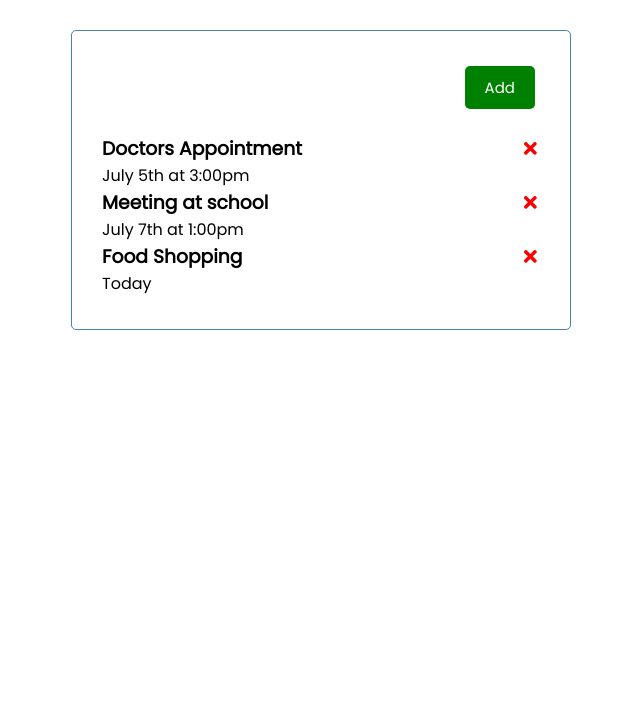
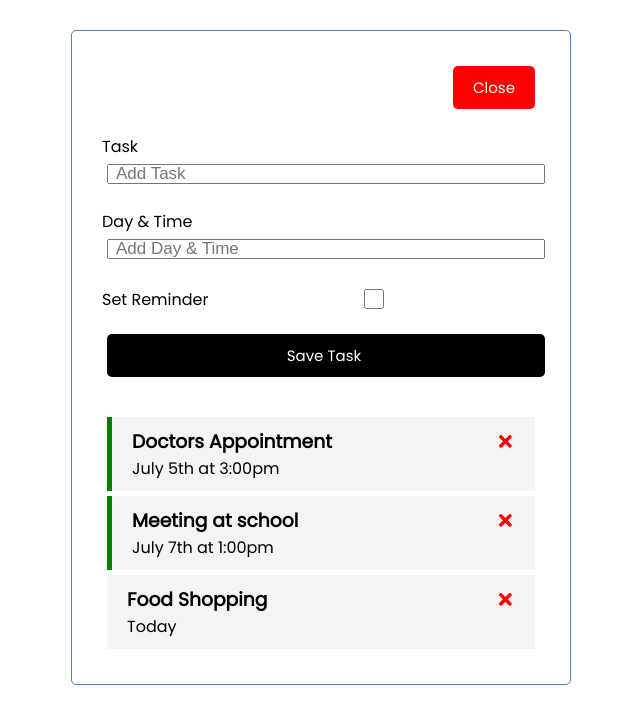
Before and after one commit to ZaremaHarachik/REACT-TASK-TRACKER, a React (Create React App) app: page / in a window 1280 px wide. Both pictures are taken after a click on the button "Add". Shown: the top 724 px of the page, without its empty margins (319-959 px from the left). Built offline with nearby package versions, Linux system fonts and the light colour scheme.

Commit message:
change button

```diff
--- a/src/App.js
+++ b/src/App.js
@@ -1,10 +1,11 @@
 import Header from "./Components/Header";
 import Tasks from "./Components/Tasks";
 import { useState } from "react"
+import AddTask from "./Components/AddTask";
 
-function App() {
-  const [tasks, setTasks] = useState(
-    [
+const App = () => {
+  const [showAddTask, setShowAddTask] = useState(false);
+  const [tasks, setTasks] = useState([
         {
             id: 1,
             text: 'Doctors Appointment',
@@ -25,23 +26,40 @@
         },
         ])
 
+        //Add Task
+        const addTask =(task) => {
+        const id = Math.floor(Math.random() * 10000) + 1
+        console.log(id)
+        const newTask = { id, ...task }
+        setTasks([...tasks, newTask])
+        }
+
         //Delete Task
     const deleteTask = (id) => {
-      // console.log('delete', id)
+
       setTasks(tasks.filter((task) => task.id !== id))
-    }
+  }
 
     //Toggle Reminder
     const toggleReminder = (id) => {
-      console.log(id)
-    }
+      setTasks(tasks.map((task) =>
+      task.id === id ? { ...task, reminder:
+        !task.reminder } : task
+      )
+    )
+
+  }
 
   return (
     <div className="container">
-      <Header />
+      <Header
+      onAdd={() => setShowAddTask(!showAddTask)}
+      showAdd={showAddTask}
+      />
+      {showAddTask && <AddTask onAdd={addTask}/>}
       {tasks.length > 0 ? (
-      <Tasks tasks={tasks} onDelete={deleteTask}
-      onToggle={toggleReminder}/>
+        <Tasks tasks={tasks} onDelete={deleteTask}
+         onToggle={toggleReminder}/>
       ) : (
         "Let's go to the Beach! :)"
       )}
@@ -49,4 +67,5 @@
   );
 }
 
-export default App;
+
+export default App
--- /dev/null
+++ b/src/Components/AddTask.js
@@ -0,0 +1,60 @@
+import { useState } from 'react'
+
+const AddTask = ({ onAdd }) => {
+    const [ text, setText ] = useState('')
+    const [ day, setDay ] = useState('')
+    const [ reminder, setReminder] = useState(false)
+
+    const onSubmit = (e) => {
+        e.preventDefault()
+
+        if(!text) {
+          alert('Please add a task!')
+          return
+        }
+
+        onAdd({ text, day, reminder })
+
+        setText('')
+        setDay('')
+        setReminder(false)
+    }
+
+   return (
+    <form className='add-form' onSubmit={onSubmit}>
+     <div className="form-control">
+        <label>Task</label>
+        <input
+         type='text'
+         placeholder="Add Task"
+         value={text} onChange={(e) => setText(e.target.value)}
+        />
+     </div>
+     <div className="form-control">
+        <label>Day & Time</label>
+        <input
+         type='text'
+         placeholder="Add Day & Time"
+         value={day} onChange={(e) => setDay(e.target.value)}
+        />
+     </div>
+     <div className="form-control form-control-check">
+        <label>Set Reminder</label>
+        <input
+         type='checkbox'
+         checked={reminder}
+         value={reminder}
+         onChange={(e) => setReminder(e.currentTarget.checked)}
+        />
+     </div>
+
+         <input
+         type='submit'
+         value='Save Task '
+         className="btn btn-block"
+        />
+    </form>
+  )
+}
+
+export default AddTask
--- a/src/Components/Header.js
+++ b/src/Components/Header.js
@@ -1,15 +1,14 @@
-import React from 'react'
 import Button from './Button'
 
 
-const Header = ({title}) => {
-  const onClick = () => {
-    console.log('Click')
-  }
+const Header = ({ title, onAdd, showAdd }) => {
   return (
     <header className="header">
         <h1>{title} </h1>
-        <Button color='green' text='Add' onClick={onClick} />
+        <Button
+         color={showAdd ? 'red' : 'green'}
+         text={ showAdd ? 'Close' : 'Add'}
+         onClick={ onAdd } />
 
     </header>
   )
--- a/src/Components/Task.js
+++ b/src/Components/Task.js
@@ -1,11 +1,10 @@
 import { FaTimes } from 'react-icons/fa'
 
 const Task = ({ task, onDelete, onToggle }) => {
-
-
-
   return (
-    <div className='task' onDoubleClick={() => onToggle(task.id)}>
+    <div
+    className={`task ${task.reminder ? 'reminder' : ''}`}
+    onDoubleClick={() => onToggle(task.id)}>
        <h3>
          { task.text }{' '}
           <FaTimes
--- a/src/index.css
+++ b/src/index.css
@@ -59,14 +59,14 @@
   width: 100%;
 }
 
-.event {
+.task {
   background: #f4f4f4;
   margin: 5px;
   padding: 10px 20px;
   cursor: pointer;
 }
 
-.event.reminder {
+.task.reminder {
   border-left: 5px solid green;
 }
 
```
